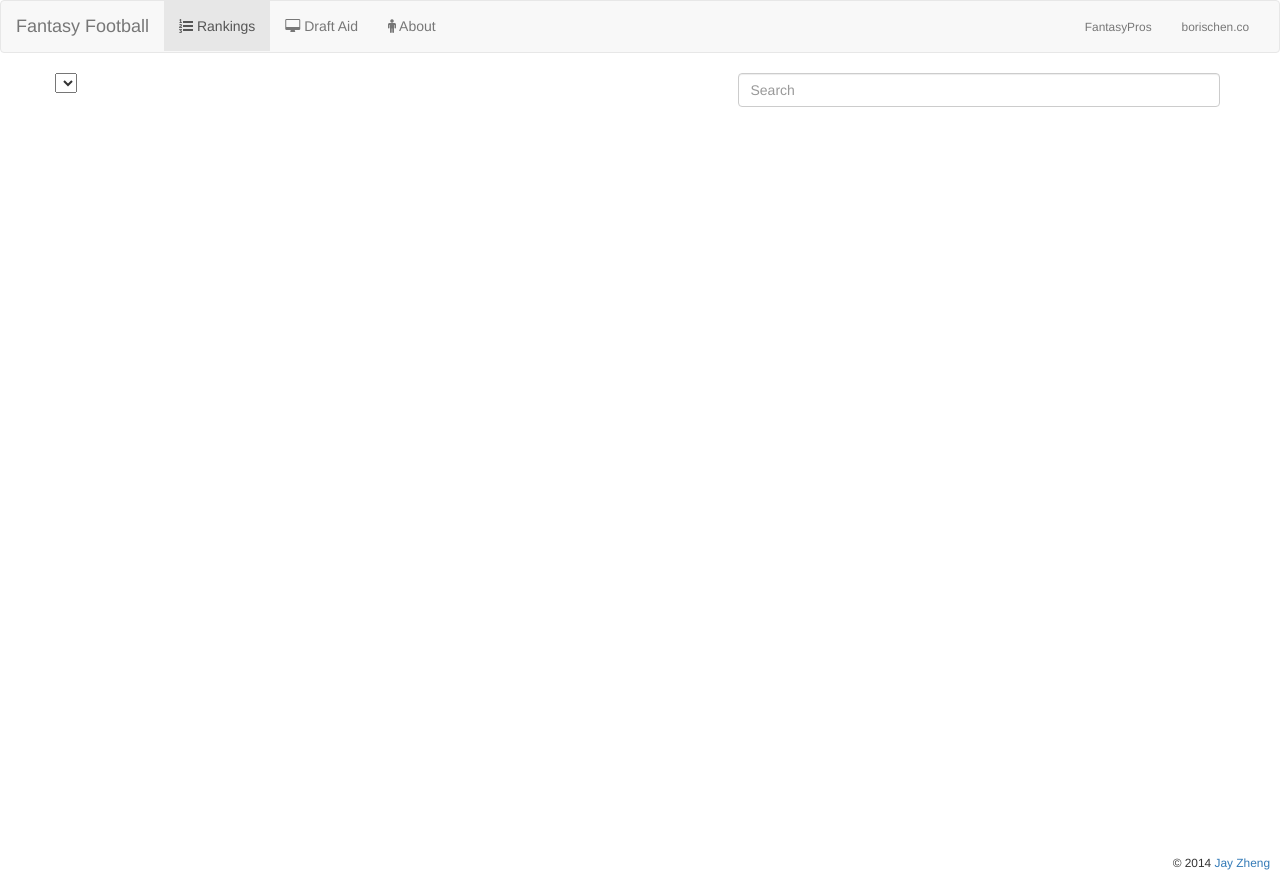
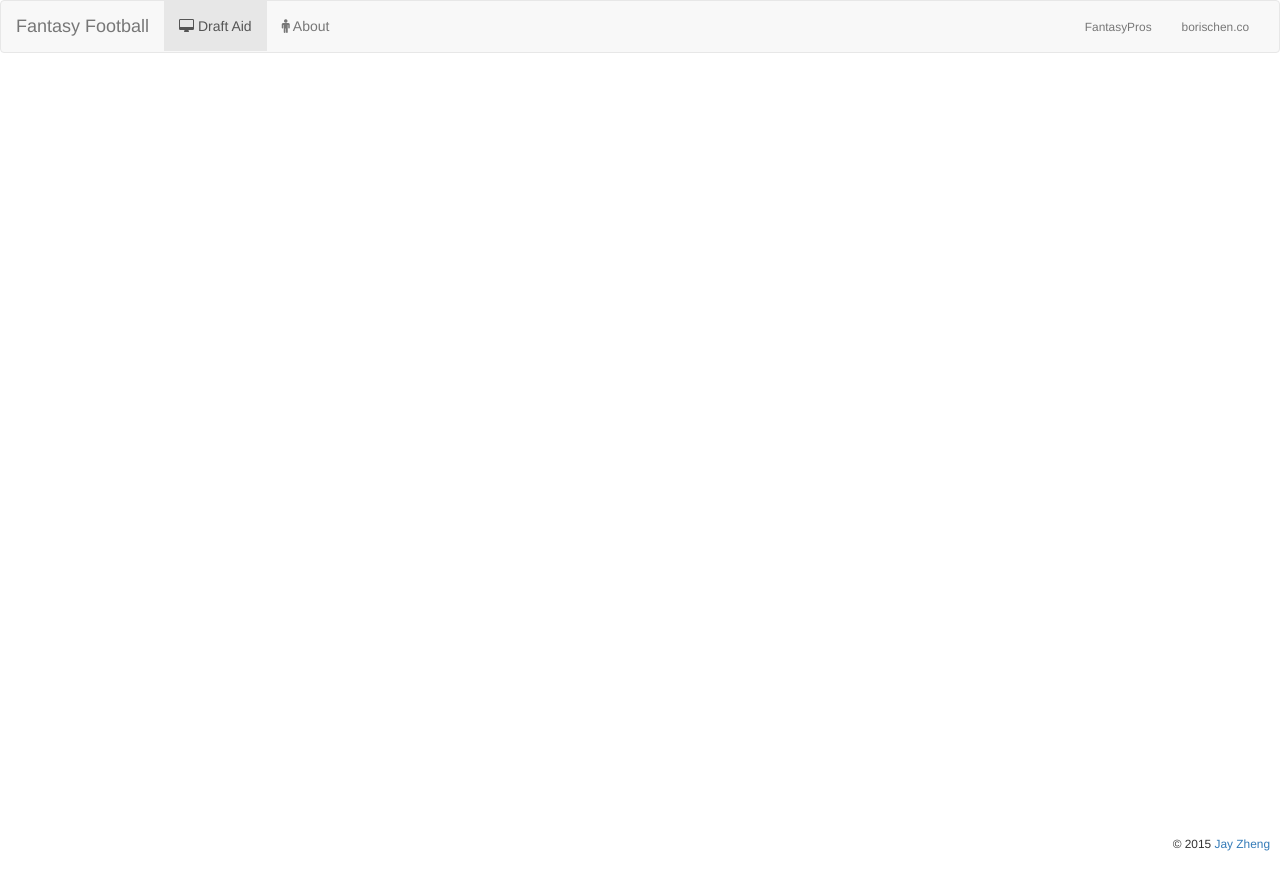
Before and after one commit to jayjzheng/ff_rankings, a website: page app/index.html in a window 1280 px wide. Drawn offline with nearby package versions, Linux system fonts and the light colour scheme; some packages are replaced by stand-ins of ours; no server answers; a script that the page names is missing.

Commit message:
remove rankings page

```diff
--- a/app/index.html
+++ b/app/index.html
@@ -25,7 +25,6 @@
       </div>
 
       <ul class="nav navbar-nav">
-        <li ng-class="getClass('/rankings')"><a href="#/rankings"><i class="fa fa-list-ol"></i> Rankings</a></li>
         <li ng-class="getClass('/draft-aid')"><a href="#/draft-aid"><i class="fa fa-desktop"></i> Draft Aid</a></li>
         <li ng-class="getClass('/about')"><a href="#/about"><i class="fa fa-male"></i> About</a></li>
       </ul>
@@ -42,7 +41,7 @@
   </div>
 
   <footer class="footer pull-right">
-    <small>© 2014 <a href="http://jayzheng.com/ff">Jay Zheng</a></small>
+    <small>© 2015 <a href="http://jayzheng.com/ff">Jay Zheng</a></small>
   </div>
 
   <!-- In production use:
--- a/app/js/app.js
+++ b/app/js/app.js
@@ -35,7 +35,7 @@ ffApp.config(['$routeProvider',
         templateUrl: 'templates/about.html'
       }).
       otherwise({
-        redirectTo: '/rankings'
+        redirectTo: '/draft-aid'
       });
   }]);
 
```
